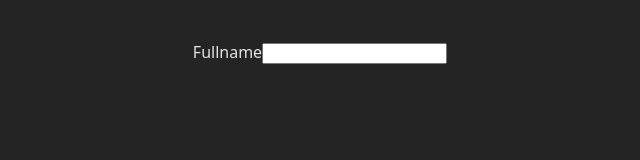
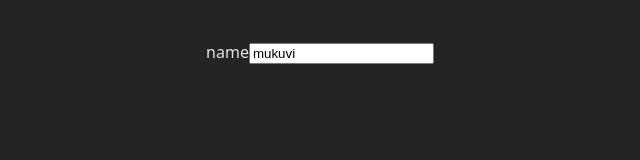
Before and after one commit to mukuvi/cafesynca, a React (Vite) app in the folder v2/: page / in a window 1280 px wide. Shown: the top 160 px of the page, without its empty margins (320-960 px from the left). Built offline with nearby package versions, Linux system fonts and the light colour scheme.

Commit message:
cafesynca

```diff
--- a/v2/src/components/Form.jsx
+++ b/v2/src/components/Form.jsx
@@ -1,17 +1,18 @@
 import { useState } from "react";
 
 export const Form = () => {
-  const [userName, setUserName] = useState("");
+  const [userName, setUserName] = useState("mukuvi");
 
   return (
     <>
-      <label htmlFor="name">Fullname</label>
-      <input
-        id="name"
-        type="text"
-        value={userName}
-        onChange={(event) => setUserName(event.target.value)}
-      />
+      <form>
+        <label>name</label>
+        <input
+          type="text"
+          value={userName}
+          onChange={(event) => setUserName(event.target.value)}
+        />
+      </form>
     </>
   );
 };
```
